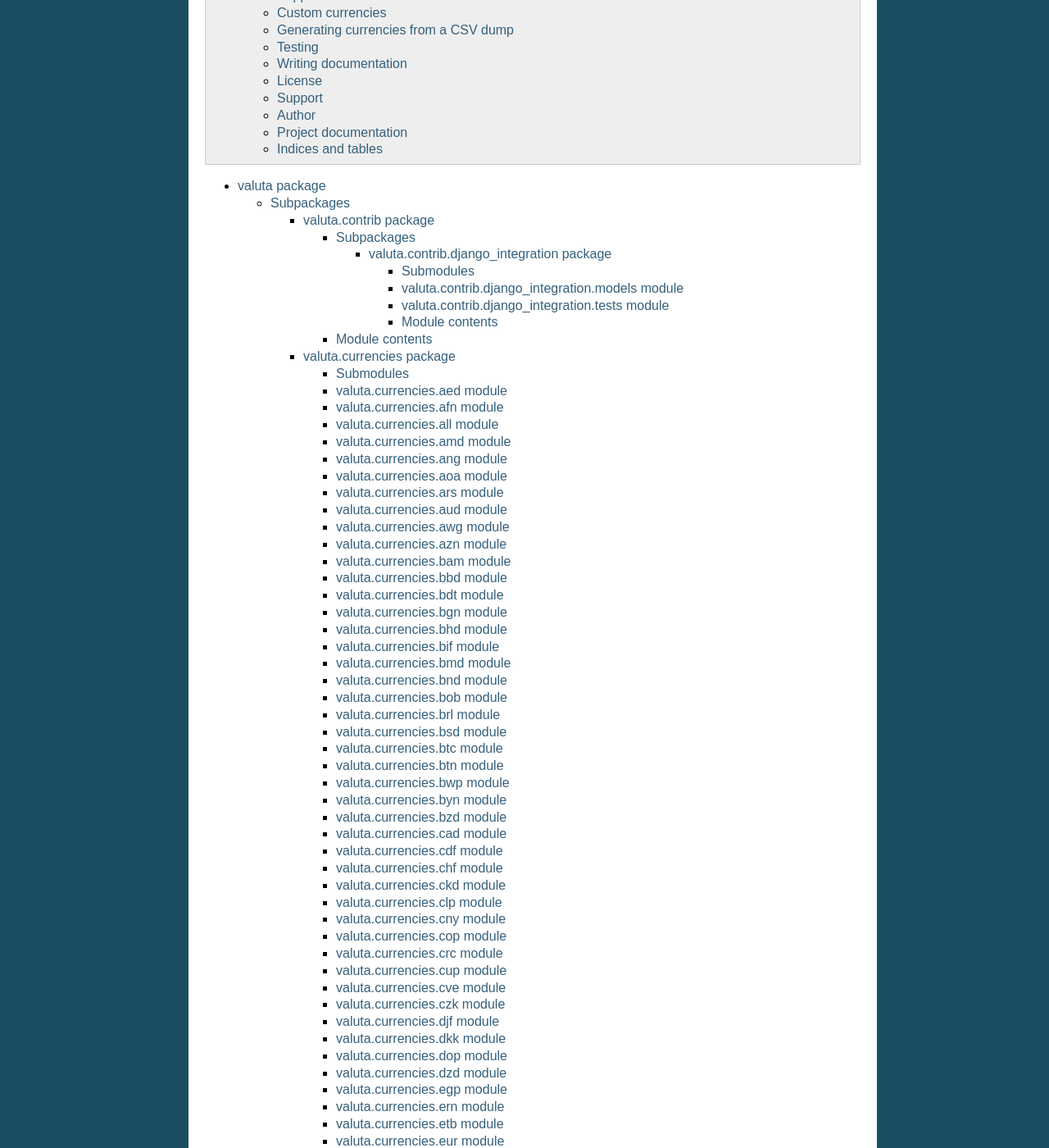
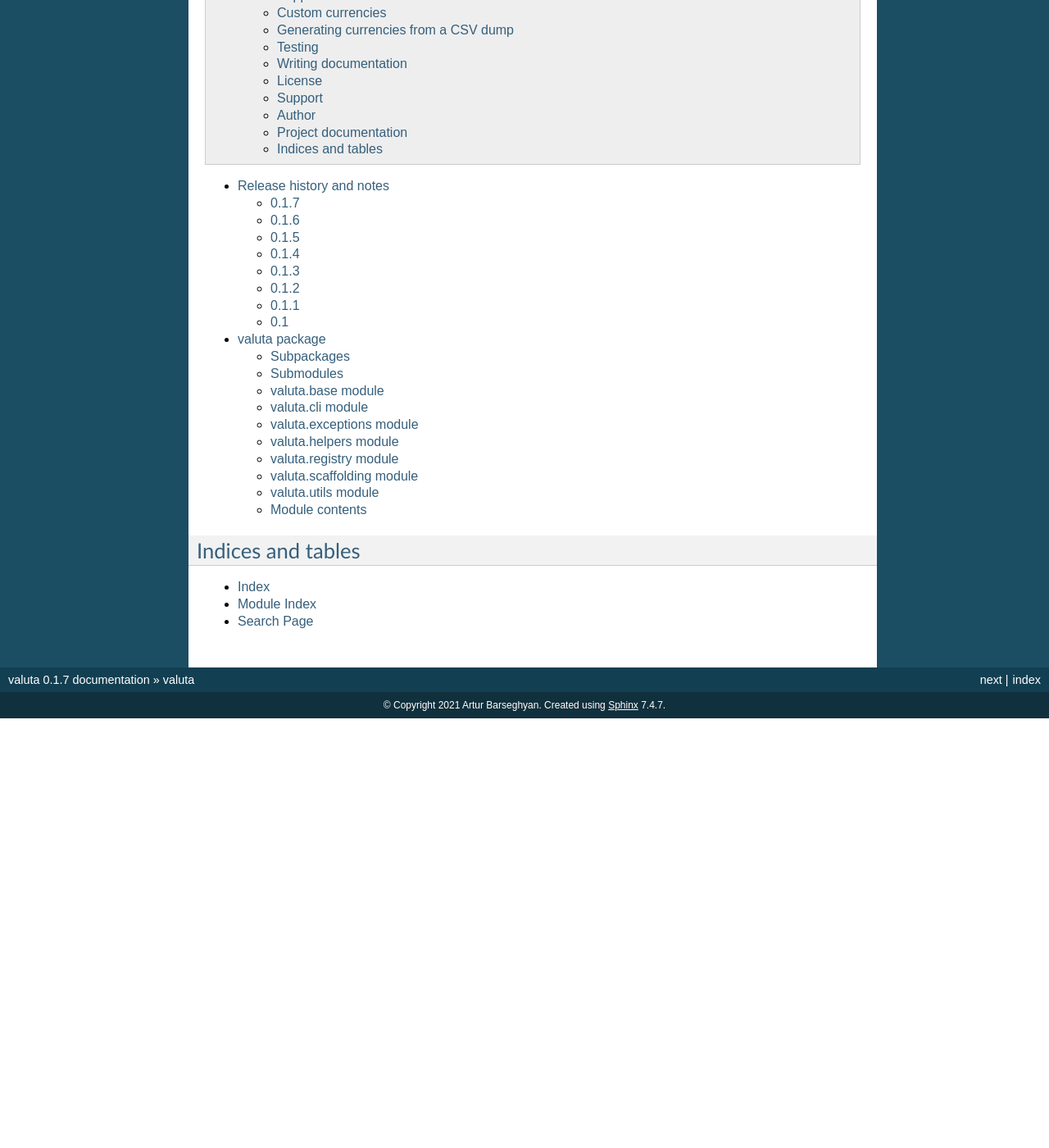
Before and after one commit to barseghyanartur/valuta, a Sphinx documentation site: the page built from docs/index.rst, in a window 1280 px wide and 1400 px high, scrolled down 12133 px. Shown: the whole window at 82% size. Built offline with Sphinx 7.4.7, drawn with Linux system fonts in a browser that asks for light colours; pages that are not in the unit, such as notebooks, are missing from menus; after the commit the page ends 13009 px from its top, so only the background shows below that; some of the changed text lies outside the part shown.

Commit message:
Tweaks in docs

```diff
--- a/docs/index.rst
+++ b/docs/index.rst
@@ -764,9 +764,10 @@ Contents:
 .. contents:: Table of Contents
 
 .. toctree::
-   :maxdepth: 20
+   :maxdepth: 2
 
    index
+   changelog
    valuta
 
 Indices and tables
```
Also changed, not shown: 1 other file.
